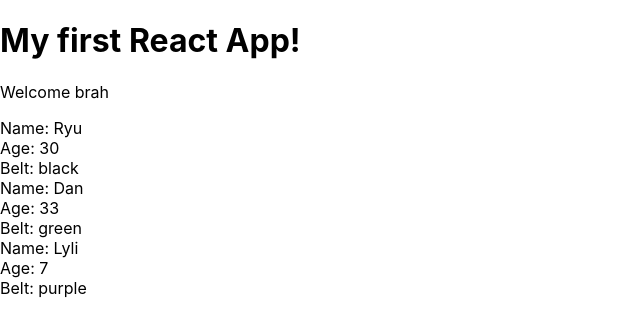
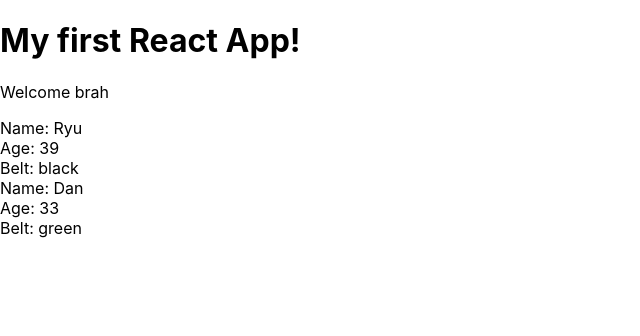
Before and after one commit to Daniel-Choiniere/nnReactRedux, a React (Create React App) app in the folder my-app/: page / in a window 1280 px wide. Shown: the top 336 px of the page, without its empty margins (0-640 px from the left). Built offline with nearby package versions, Linux system fonts and the light colour scheme.

Commit message:
doing conditional logic. if statement and terenary solutions

```diff
--- a/my-app/src/App.js
+++ b/my-app/src/App.js
@@ -6,7 +6,7 @@
 class App extends Component {
   state = {
     ninjas : [
-      { name: 'Ryu', age: 30, belt: 'black', id: 1  },
+      { name: 'Ryu', age: 39, belt: 'black', id: 1  },
       { name: 'Dan', age: 33, belt: 'green', id: 2  },
       { name: 'Lyli', age: 7, belt: 'purple', id: 3  }
     ]
--- a/my-app/src/Ninjas.js
+++ b/my-app/src/Ninjas.js
@@ -1,17 +1,33 @@
-import React, { Component } from 'react';
+import React from 'react';
 
-const Ninjas = (props) => {
-        const { ninjas } = props;
-        const ninjaList = ninjas.map( ninja => {
-            return (
-                <div className="ninja" key={ ninja.id }>
-                    <div>Name: { ninja.name }</div>
-                    <div>Age: { ninja.age }</div>
-                    <div>Belt: { ninja.belt }</div>
-                </div>
-            );
+const Ninjas = ({ ninjas }) => {
+        // const { ninjas } = props;
+        // const ninjaList = ninjas.map( ninja => {
+
+            // doing conditionl logic using if statement
+        //     if (ninja.age > 20) {
+        //         return (
+        //             <div className="ninja" key={ ninja.id }>
+        //                 <div>Name: { ninja.name }</div>
+        //                 <div>Age: { ninja.age }</div>
+        //                 <div>Belt: { ninja.belt }</div>
+        //             </div>
+        //         );
+        //     } else {
+        //         return null;
+        //     }
+        // });
+
+            // doing conditioanl logic using terenary operator
+        const ninjaList = ninjas.map(ninja => {
+            return ninja.age > 20 ? (
+                   <div className="ninja" key={ ninja.id }>
+                        <div>Name: { ninja.name }</div>
+                        <div>Age: { ninja.age }</div>
+                        <div>Belt: { ninja.belt }</div>
+                    </div>
+                ) : null;
         });
-
 
         return (
             <div className="ninja-list">
```
